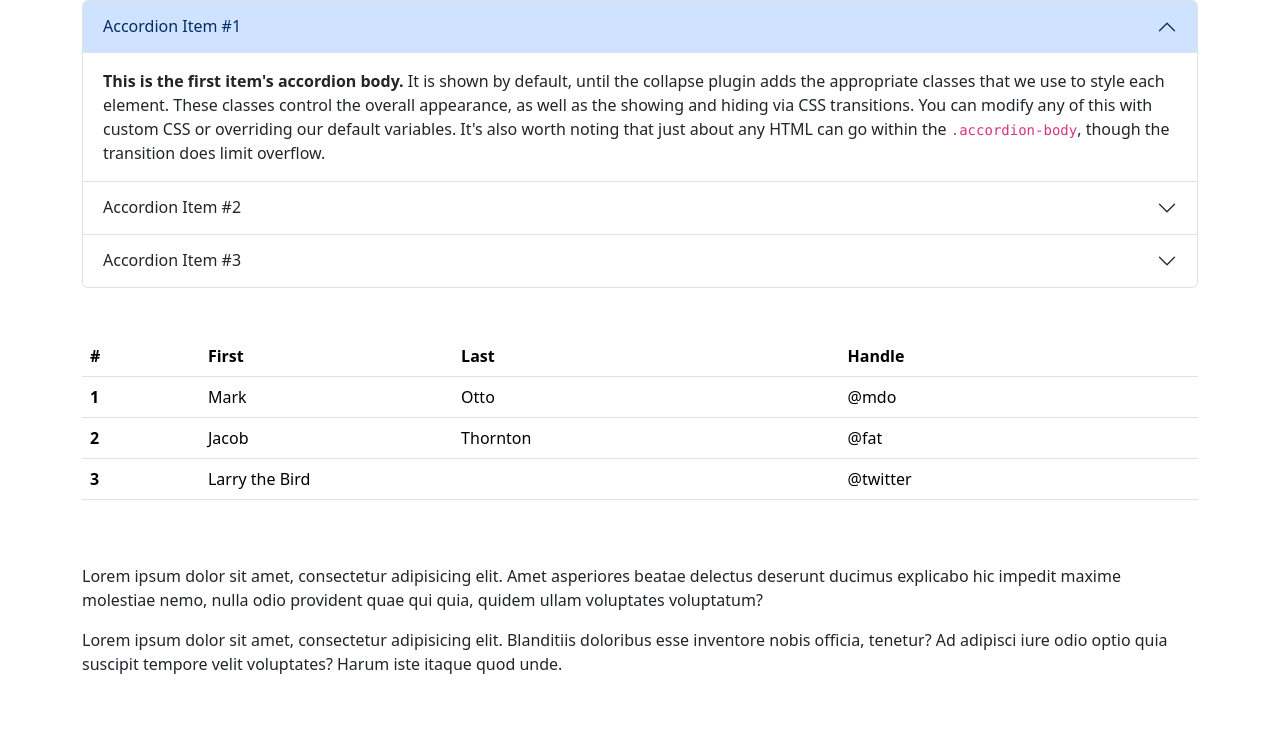
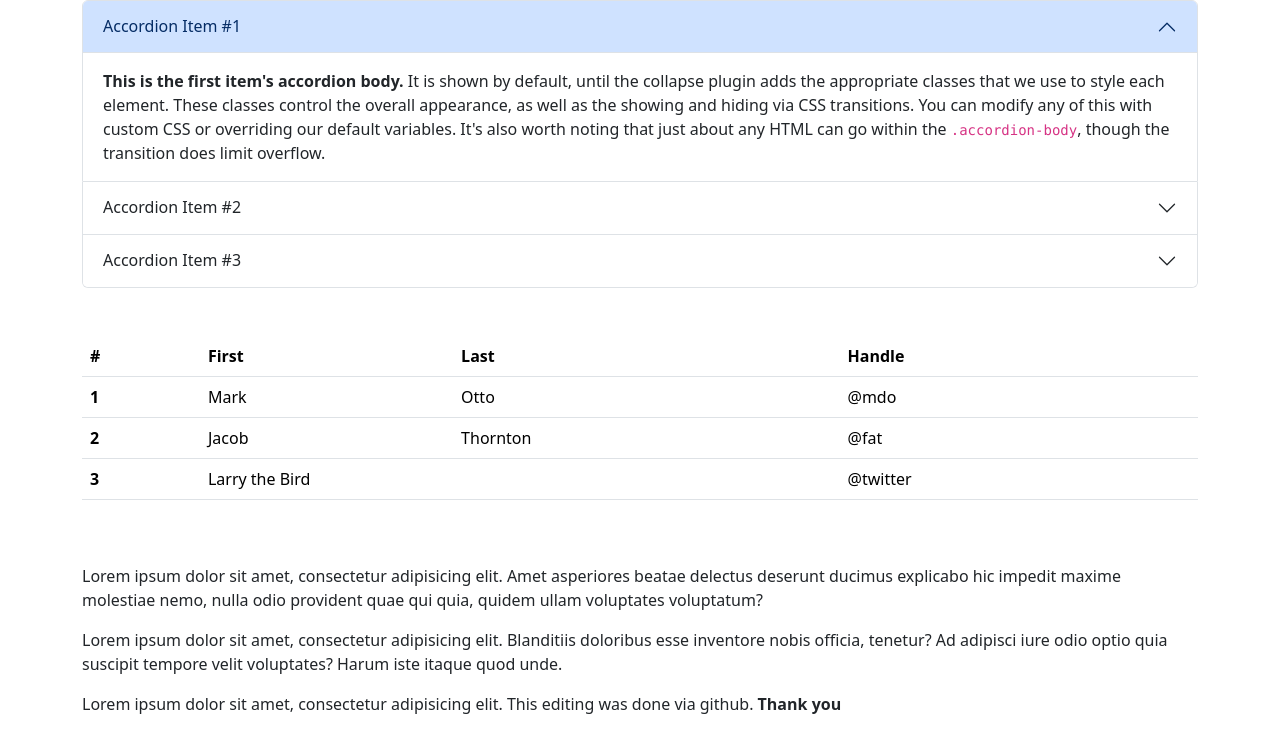
Before and after one commit to MickyDev/wars, a plain HTML site: page index.html in a window 1280 px wide. Drawn offline with nearby package versions, Linux system fonts and the light colour scheme.

Commit message:
Update index.html

```diff
--- a/index.html
+++ b/index.html
@@ -81,7 +81,7 @@
     <br><br>
     <p>Lorem ipsum dolor sit amet, consectetur adipisicing elit. Amet asperiores beatae delectus deserunt ducimus explicabo hic impedit maxime molestiae nemo, nulla odio provident quae qui quia, quidem ullam voluptates voluptatum?</p>
     <p>Lorem ipsum dolor sit amet, consectetur adipisicing elit. Blanditiis doloribus esse inventore nobis officia, tenetur? Ad adipisci iure odio optio quia suscipit tempore velit voluptates? Harum iste itaque quod unde.</p>
-
+    <p>Lorem ipsum dolor sit amet, consectetur adipisicing elit. This editing was done via github. <strong>Thank you</strong></p>
 
 </div>
 
```
